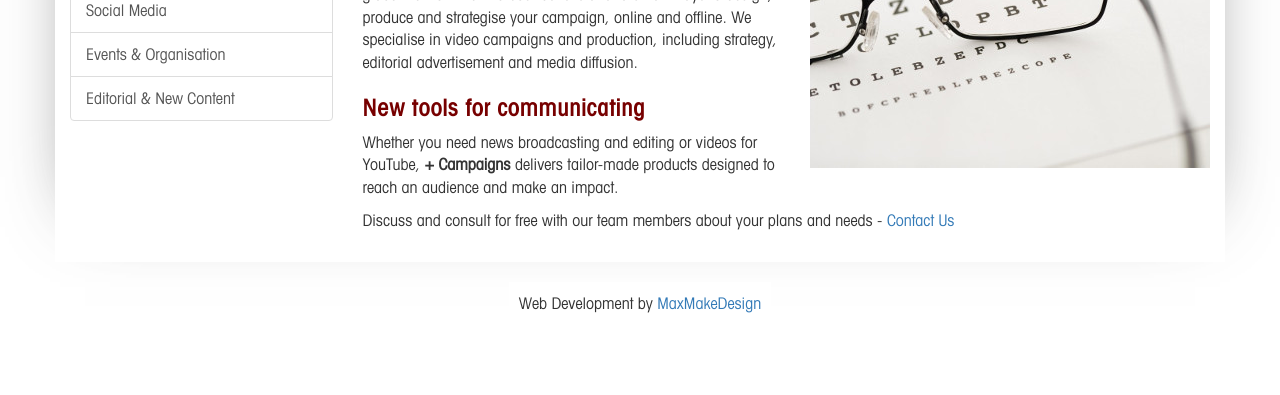
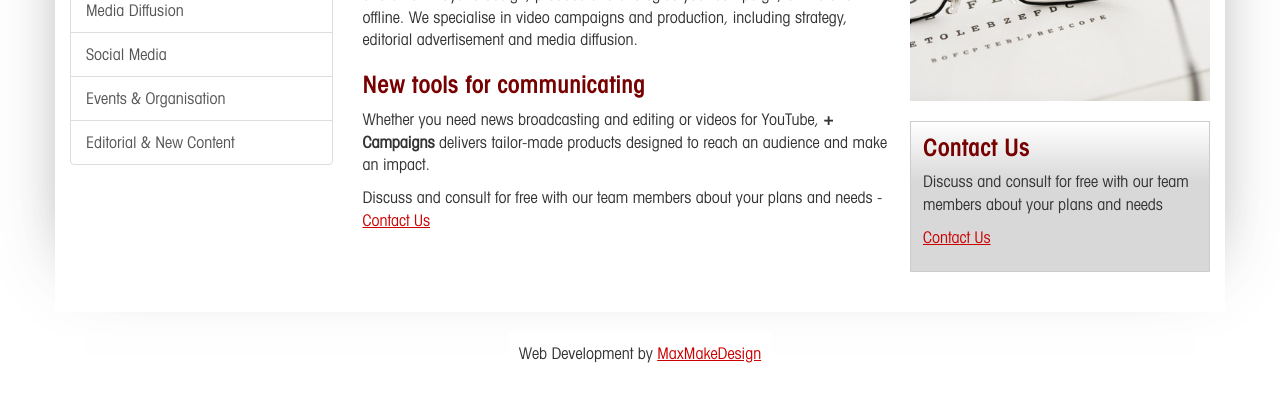
Before and after one commit to maxmumford/pluscampaigns, a Flask app: page / in a window 1280 px wide. Shown: the part 601-996 px from the top of the page. Before the commit the page ends 914 px from the top, so only its background shows below. Run offline with Flask 2, Linux system fonts and the light colour scheme; some libraries are stand-ins or nearby versions.

Commit message:
[ADD] changes to text on pages [ADD] video page [ADD] contact us box on home page

```diff
--- a/app/static/css/site.css
+++ b/app/static/css/site.css
@@ -57,6 +57,19 @@ h2 {
 	font-size: 24px;
 }
 
+a {
+	color: #CC0000;
+	text-decoration: underline;
+	transition: .5s;
+}
+
+a:hover {
+	color: black;
+	transition: .5s;
+}
+
+/* widgets */
+
 .shadow {
 	-webkit-box-shadow: 0px 0px 30px 0px rgba(50, 50, 50, 0.75);
 	-moz-box-shadow:    0px 0px 30px 0px rgba(50, 50, 50, 0.75);
@@ -69,12 +82,12 @@ h2 {
 	box-shadow:         0px -30px 70px -30px rgba(50, 50, 50, 0.75);
 }
 
-img.inline-right {
+.inline-right {
 	float: right;
 	margin: 0px 0px 20px 20px;
 }
 
-img.inline-left {
+.inline-left {
 	float: left;
 	margin: 0px 20px 20px 0px;
 }
@@ -84,11 +97,34 @@ img.inline-left {
 	padding-top: 0px;
 }
 
+.info-box {
+	width: 300px;
+	border: 1px solid #CCC;
+	background-color: #999;
+	padding: 12px;
+
+	background: -moz-linear-gradient(top,  #ffffff 0%, #d8d8d8 40%);
+	background: -webkit-gradient(linear, left top, left bottom, color-stop(0%,#ffffff), color-stop(40%,#d8d8d8));
+	background: -webkit-linear-gradient(top,  #ffffff 0%,#d8d8d8 40%);
+	background: -o-linear-gradient(top,  #ffffff 0%,#d8d8d8 40%);
+	background: -ms-linear-gradient(top,  #ffffff 0%,#d8d8d8 40%);
+	background: linear-gradient(to bottom,  #ffffff 0%,#d8d8d8 40%);
+	filter: progid:DXImageTransform.Microsoft.gradient( startColorstr='#ffffff', endColorstr='#d8d8d8',GradientType=0 );
+}
+
+.space-top {
+	margin-top: 20px;
+}
+
 /* base */
 header {
 	background-color: #ffffff;
 	margin-bottom: 90px;
 	padding: 20px;
+}
+
+header a {
+	text-decoration: none;
 }
 
 #logo a {
@@ -190,6 +226,10 @@ summary:first-line {
 	color: white;
 }
 
+#side-menu a {
+	text-decoration: none;
+}
+
 #web-dev-by {
 	text-align: center;
 	margin: 20px auto;
--- a/app/templates/editorial.html
+++ b/app/templates/editorial.html
@@ -4,8 +4,6 @@
 	<b>+ Campaigns</b> understands the importance of offline and online editorial content. With the importance of having a calculated impact on readers, we offer clients a variety of editorial services. With impact-assessment in mind, these services range from online content creation to advertorial writing, press releases and speeches.
 </p>
 <p>
-	<b>+ Campaigns</b> specialise in the following editorial products:
-
 	<h2>Campaign writing.</h2>
 	Our editorial campaign content aim to increase reader numbers through traditional media platforms like opinion pieces and journalistic blogs. We also write and publish coherent and campaign relevant material like newsletters, research literature, blogs and social media content.
 
@@ -17,6 +15,5 @@
 
 	<h2>Advertisement-Advertorial.</h2>
 	We specialise in advertisement and campaign slogans. Most importantly, we offer clients a variety of intelligent keywords and campaign or advertisement messages. We also focus on advertorial layout for clients, including layout, graphic design, imagery and content.
-
 </p>
 {% endblock %}
--- a/app/templates/events.html
+++ b/app/templates/events.html
@@ -1,6 +1,6 @@
 {% extends "layouts/text.html" %}
 {% block content_text %}
 <p>
-	<b>+ Campaigns</b> organise events for clients, either independently or as part of an overall campaign. Events include the logistical development, including media attention, broadcasting, audio-visual services, guest invitations and content.
+	<b>+ Campaigns</b> organise events for clients, either independently or as part of an overall campaign. We cover client needs like the logistical development necessary for media attention, broadcasting, audio-visual services, guest invitations and content writing. We work on creating a coherent strategy for clients to combine media events with the general planning of a campaign, publication or audio-visual release. Due to our close media relationships we ensure political turnout and media attention to guarantee client satisfaction. Live audio-visual, anchoring and social media services are available at all events managed by <b>+ Campaigns</b>.
 </p>
 {% endblock %}
--- a/app/templates/home.html
+++ b/app/templates/home.html
@@ -7,8 +7,14 @@ Providing creative communication and audio-visual to governments, non-government
 {% block content_text %}
 	<div class="row">
 		<div class="col-md-12">
-			<img src="/static/images/detail/glasses.jpg" class="inline-right" />
-
+			<div class="inline-right">
+				<img src="/static/images/detail/glasses.jpg" style="width: 300px;" />
+				<div class="info-box space-top">
+					<h3 class="no-top">Contact Us</h3>
+					<p>Discuss and consult for free with our team members about your plans and needs</p>
+					<p><a href="/contact">Contact Us</a></p>
+				</div>
+			</div>
 			<h3 class="no-top">About Us</h3>
 			<p><b>+ Campaigns</b> offers new and creative solutions for your communication and campaign needs. With the support of our global network we find cost-beneficial and smart ways to design, produce and strategise your campaign, online and offline. We specialise in video campaigns and production, including strategy, editorial advertisement and media diffusion.</p>
 
--- a/app/templates/layouts/text.html
+++ b/app/templates/layouts/text.html
@@ -4,6 +4,7 @@
 	<div id="side-menu" class="col-md-3">
 		<div class="list-group">
 		    <a href="/audio-visual" class="list-group-item">Audio Visual</a>
+		    <a href="/videos" class="list-group-item">Videos</a>
 		    <a href="/media" class="list-group-item">Media Diffusion</a>
 		    <a href="/social-media" class="list-group-item">Social Media</a>
 		    <a href="/events" class="list-group-item">Events & Organisation</a>
--- a/app/templates/your-campaign.html
+++ b/app/templates/your-campaign.html
@@ -1,7 +1,7 @@
 {% extends "layouts/text.html" %}
 {% block content_text %}
 <p>
-	<img src="/static/images/detail/map.jpg" class="inline-right" />
+	<img src="/static/images/detail/map.jpg" class="inline-right" style="margin-bottom: 0px;" />
 	<b>+ Campaigns</b> focuses on well-researched advertisement strategies, innovative audio-visual experts and creative campaign concepts. Importantly, we offer clients creative campaigns and tangible media solutions at intelligent rates. Gone is an age of slow-paced communication, which is why + Campaign dedicates a significant amount of time on quantitatively and qualitatively studying popular viewer trends and online consumer waves.
 </p>
 {% endblock %}
--- a/app/views.py
+++ b/app/views.py
@@ -35,6 +35,10 @@ def research():
 def audio_visual():
     return render_template('audio-visual.html', title="Audio Visual", heading="Audio Visual")
 
+@app.route('/videos')
+def videos():
+    return render_template('videos.html', title="Videos", heading="Videos")
+
 @app.route('/social-media')
 def social_media():
     return render_template('social-media.html', title="Social Media", heading="Social Media")
```
Also changed, not shown: app/templates/audio-visual.html (+0 -16 lines), app/templates/videos.html (added, +17 -0 lines).
